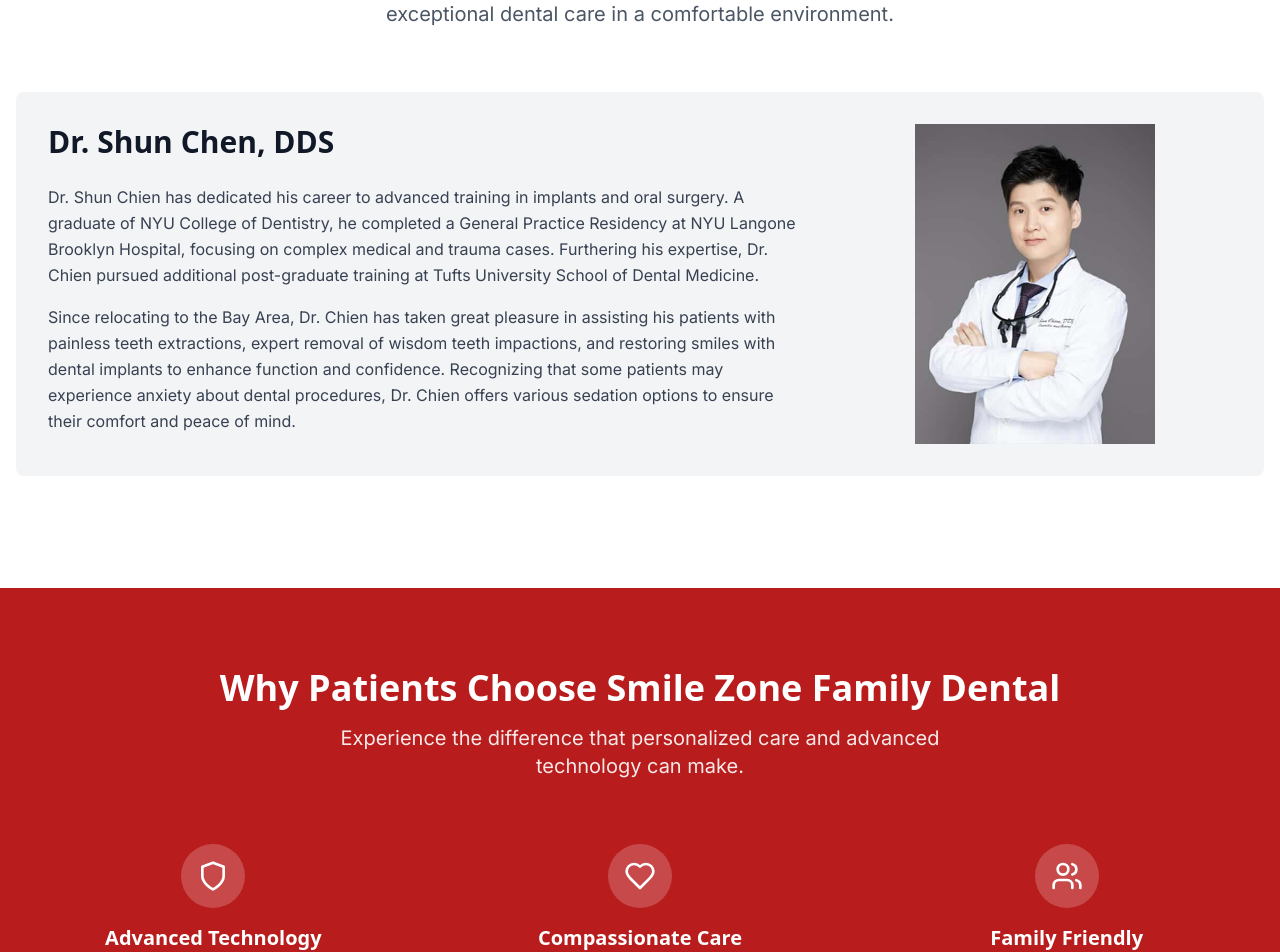
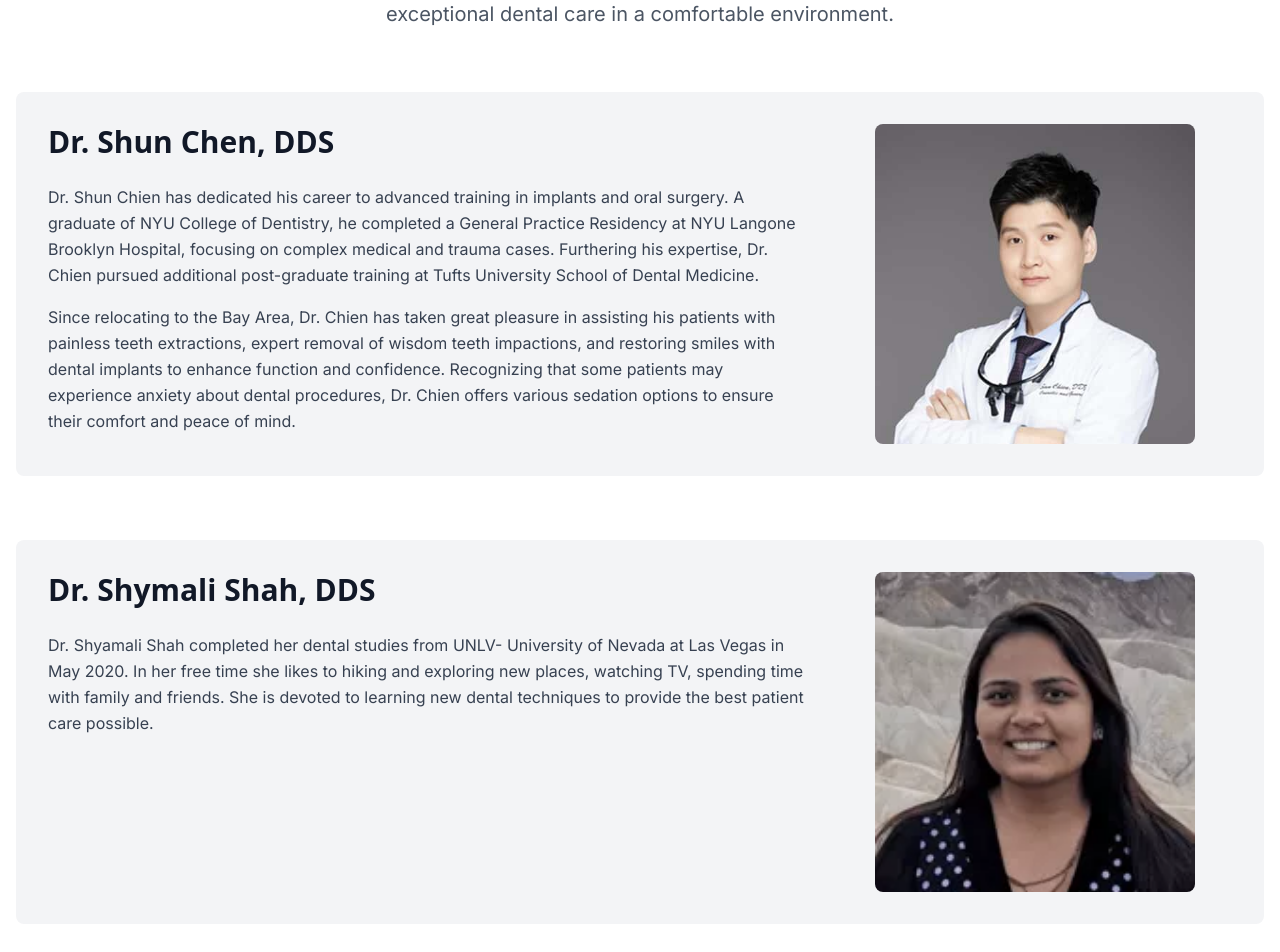
Before and after one commit to nikhil-s1nha/smzoWebsite, a Next.js app: page /about in a window 1280 px wide. Shown: the part 1746-2698 px from the top of the page. Built offline with nearby package versions, Linux system fonts and the light colour scheme.

Commit message:
new doctors

```diff
--- a/app/about/page.tsx
+++ b/app/about/page.tsx
@@ -274,14 +274,45 @@ export default function About() {
                     Since relocating to the Bay Area, Dr. Chien has taken great pleasure in assisting his patients with painless teeth extractions, expert removal of wisdom teeth impactions, and restoring smiles with dental implants to enhance function and confidence. Recognizing that some patients may experience anxiety about dental procedures, Dr. Chien offers various sedation options to ensure their comfort and peace of mind.</p>
                   </div>
                 </div>
-                                  {/* Doctor Image */}
-                  <div className="lg:w-1/3">
-                    <img
-                      src="/shunchen.jpg"
-                      alt="Dr. Shun Chen"
-                      className="w-full h-80 object-contain rounded-lg"
-                    />
+                {/* Doctor Image */}
+                <div className="lg:w-1/3 flex justify-center">
+                  <img
+                    src="/shunchen.jpg"
+                    alt="Dr. Shun Chen"
+                    className="w-80 h-80 object-cover object-top rounded-lg"
+                  />
+                </div>
+              </div>
+            </div>
+          </motion.div>
+
+          <motion.div
+            initial={{ opacity: 0, y: 30 }}
+            whileInView={{ opacity: 1, y: 0 }}
+            transition={{ duration: 0.8 }}
+            className="mb-16"
+          >
+            <div className="bg-gray-100 rounded-lg p-8">
+              <div className="flex flex-col lg:flex-row gap-8">
+                {/* Text Content */}
+                <div className="flex-1">
+                  <h3 className="text-3xl font-bold text-gray-900 mb-6">
+                    Dr. Shymali Shah, DDS
+                  </h3>
+                  <div className="space-y-4">
+                    <p className="text-gray-700 leading-relaxed">
+                      Dr. Shyamali Shah completed her dental studies from UNLV- University of Nevada at Las Vegas in May 2020. In her free time she likes to hiking and exploring new places, watching TV, spending time with family and friends. She is devoted to learning new dental techniques to provide the best patient care possible.
+                    </p>
                   </div>
+                </div>
+                {/* Doctor Image */}
+                <div className="lg:w-1/3 flex justify-center">
+                  <img
+                    src="/shymali.webp"
+                    alt="Dr. Shymali Shah"
+                    className="w-80 h-80 object-cover object-top rounded-lg"
+                  />
+                </div>
               </div>
             </div>
           </motion.div>
```
Also changed, not shown: public/shymali.webp (added).
